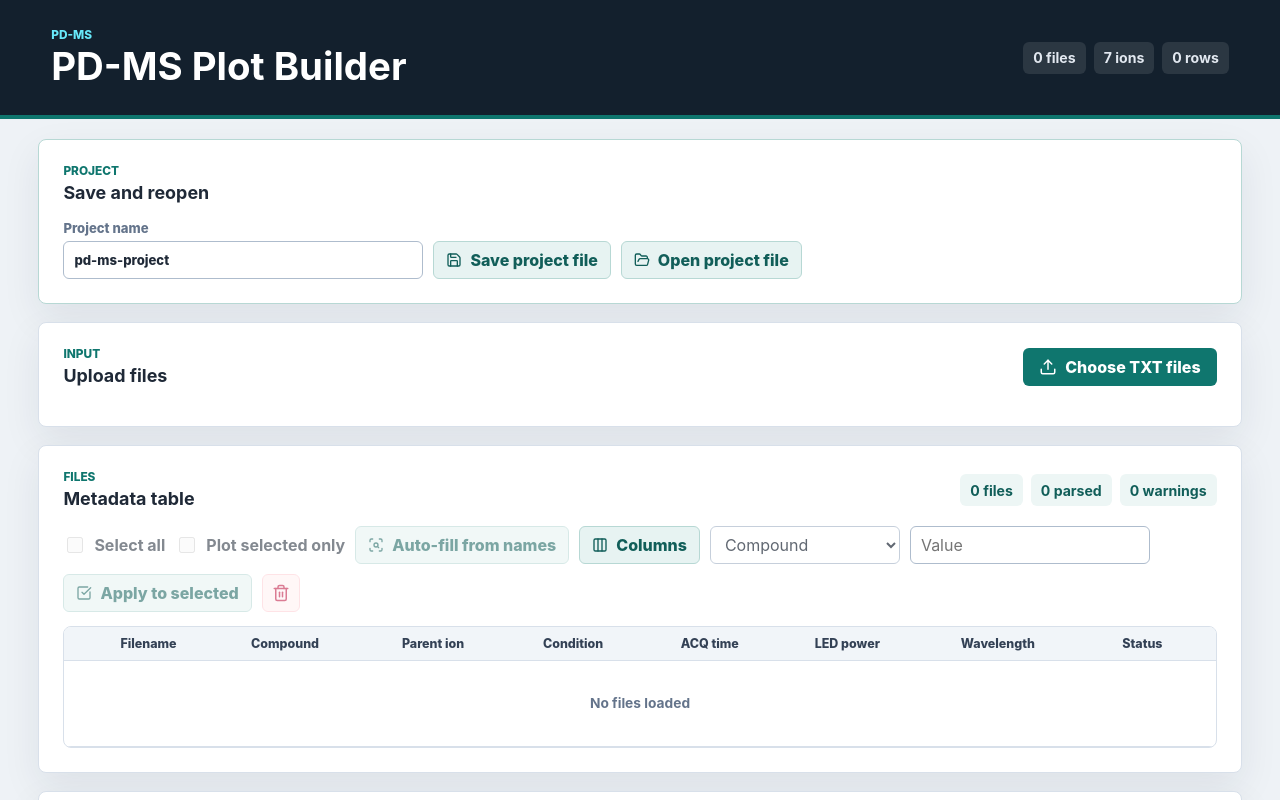
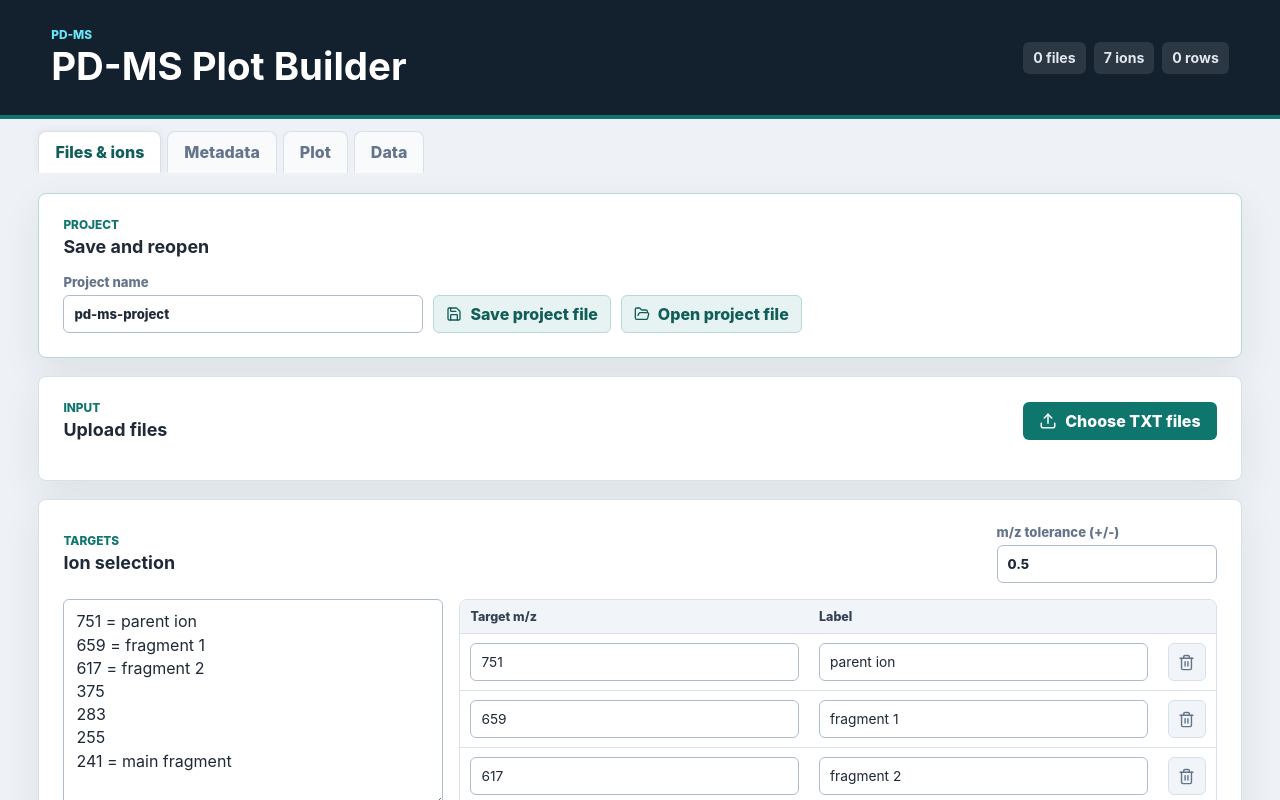
Before and after one commit to briciamarques/ms-plot, a React (Vite) app: page / in a window 1280 px wide. Shown: the top 800 px of the page. Built offline with nearby package versions, Linux system fonts and the light colour scheme.

Commit message:
Add tabbed layout and export-matched plot preview

```diff
--- a/src/App.tsx
+++ b/src/App.tsx
@@ -27,6 +27,15 @@ import {
 } from "./utils/filenameMetadata";
 import { suggestIonTargets } from "./utils/ionSuggestions";
 
+type WorkspaceTab = "setup" | "metadata" | "plot" | "data";
+
+const workspaceTabs: Array<{ key: WorkspaceTab; label: string }> = [
+  { key: "setup", label: "Files & ions" },
+  { key: "metadata", label: "Metadata" },
+  { key: "plot", label: "Plot" },
+  { key: "data", label: "Data" },
+];
+
 const initialIons: IonTarget[] = [
   { id: createId("ion"), targetMz: "751", label: "parent ion" },
   { id: createId("ion"), targetMz: "659", label: "fragment 1" },
@@ -55,6 +64,8 @@ function App() {
   const [plotSelectedOnly, setPlotSelectedOnly] = useState(false);
   const [projectName, setProjectName] = useState("pd-ms-project");
   const [projectStatus, setProjectStatus] = useState("");
+  const [activeWorkspaceTab, setActiveWorkspaceTab] =
+    useState<WorkspaceTab>("setup");
 
   const numericIons = useMemo<NumericIonTarget[]>(
     () =>
@@ -274,7 +285,30 @@ function App() {
         </div>
       </header>
 
-      <main>
+      <nav className="workspace-tabs" role="tablist" aria-label="Workspace">
+        {workspaceTabs.map((tab) => (
+          <button
+            key={tab.key}
+            type="button"
+            role="tab"
+            aria-selected={activeWorkspaceTab === tab.key}
+            className={
+              activeWorkspaceTab === tab.key
+                ? "workspace-tab-button active"
+                : "workspace-tab-button"
+            }
+            onClick={() => setActiveWorkspaceTab(tab.key)}
+          >
+            <span>{tab.label}</span>
+          </button>
+        ))}
+      </nav>
+
+      <main className="app-main">
+        <div
+          className="workspace-tab-panel"
+          hidden={activeWorkspaceTab !== "setup"}
+        >
           <ProjectPanel
             projectName={projectName}
             status={projectStatus}
@@ -286,6 +320,20 @@ function App() {
             onFilesSelected={handleFilesSelected}
             isLoading={isLoadingFiles}
           />
+          <IonSelectionPanel
+            ions={ions}
+            tolerance={tolerance}
+            canSuggestIons={files.some((file) => file.peaks.length > 0)}
+            onIonsChange={setIons}
+            onToleranceChange={setTolerance}
+            onSuggestIons={suggestIonsFromSpectra}
+          />
+        </div>
+
+        <div
+          className="workspace-tab-panel"
+          hidden={activeWorkspaceTab !== "metadata"}
+        >
           <MetadataTable
             files={files}
             selectedIds={selectedIds}
@@ -298,16 +346,24 @@ function App() {
             onApplyBulkMetadata={applyBulkMetadata}
             onRemoveSelected={removeSelected}
           />
-        <IonSelectionPanel
-          ions={ions}
-          tolerance={tolerance}
-          canSuggestIons={files.some((file) => file.peaks.length > 0)}
-          onIonsChange={setIons}
-          onToleranceChange={setTolerance}
-          onSuggestIons={suggestIonsFromSpectra}
+        </div>
+
+        <div
+          className="workspace-tab-panel"
+          hidden={activeWorkspaceTab !== "plot"}
+        >
+          <PlotBuilder
+            rows={plottedRows}
+            isActive={activeWorkspaceTab === "plot"}
           />
-        <PlotBuilder rows={plottedRows} />
+        </div>
+
+        <div
+          className="workspace-tab-panel"
+          hidden={activeWorkspaceTab !== "data"}
+        >
           <ProcessedDataTable rows={processedRows} />
+        </div>
       </main>
     </div>
   );
--- a/src/styles.css
+++ b/src/styles.css
@@ -101,11 +101,51 @@ button {
   white-space: nowrap;
 }
 
-main {
+.workspace-tabs {
+  display: flex;
+  gap: 6px;
+  padding: 12px clamp(14px, 3vw, 40px) 0;
+  overflow-x: auto;
+  background: #eef2f6;
+}
+
+.workspace-tab-button {
+  display: inline-flex;
+  align-items: center;
+  justify-content: center;
+  min-height: 42px;
+  padding: 0 16px;
+  border: 1px solid var(--line);
+  border-bottom-color: transparent;
+  border-radius: 8px 8px 0 0;
+  background: #f8fafc;
+  color: var(--muted);
+  cursor: pointer;
+  font-weight: 850;
+  white-space: nowrap;
+}
+
+.workspace-tab-button.active {
+  background: #ffffff;
+  color: var(--teal-dark);
+  box-shadow: 0 -1px 10px rgba(30, 41, 59, 0.06);
+}
+
+.app-main {
   display: grid;
   gap: 18px;
   padding: 20px clamp(14px, 3vw, 40px) 40px;
   min-width: 0;
+}
+
+.workspace-tab-panel {
+  display: grid;
+  gap: 18px;
+  min-width: 0;
+}
+
+.workspace-tab-panel[hidden] {
+  display: none;
 }
 
 .workspace-section {
@@ -675,17 +715,35 @@ label:has(input:disabled) {
   font-weight: 750;
 }
 
+.plot-preview-area {
+  display: grid;
+  justify-items: center;
+  width: 100%;
+  min-width: 0;
+}
+
 .plot-shell {
   position: relative;
   min-height: 520px;
+  margin-inline: auto;
+  max-width: 100%;
   overflow: hidden;
   border: 1px solid var(--line);
   border-radius: 8px;
   background: #ffffff;
 }
 
+.plot-shell-scaled {
+  min-height: 0;
+}
+
 .plot-canvas {
   width: 100%;
+}
+
+.plot-canvas-scaled {
+  max-width: none;
+  transform-origin: top left;
 }
 
 .plot-empty {
@@ -727,7 +785,8 @@ label:has(input:disabled) {
 }
 
 @media (max-width: 620px) {
-  main {
+  .app-main,
+  .workspace-tabs {
     padding-inline: 10px;
   }
 
```
Also changed, not shown: src/components/PlotBuilder.tsx (+130 -11 lines). Lines whose indentation alone changed are shown as unchanged.
